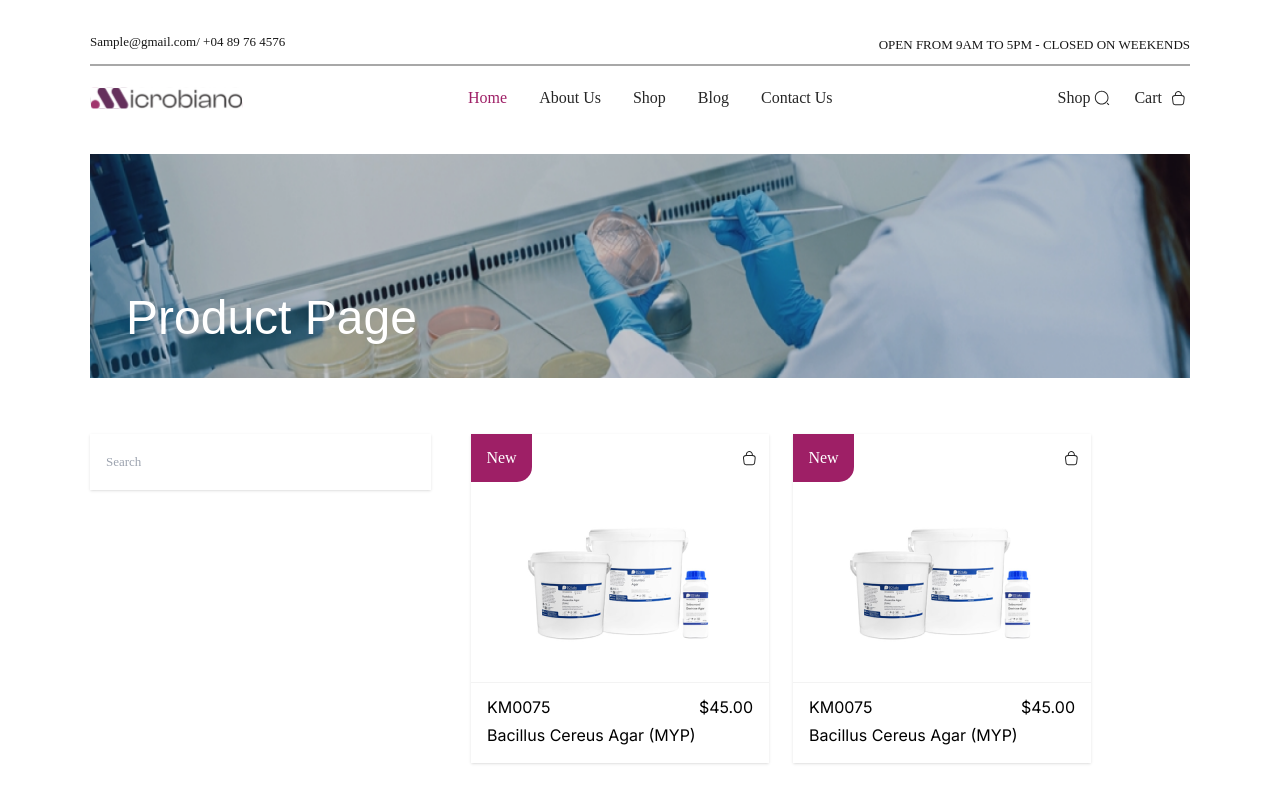
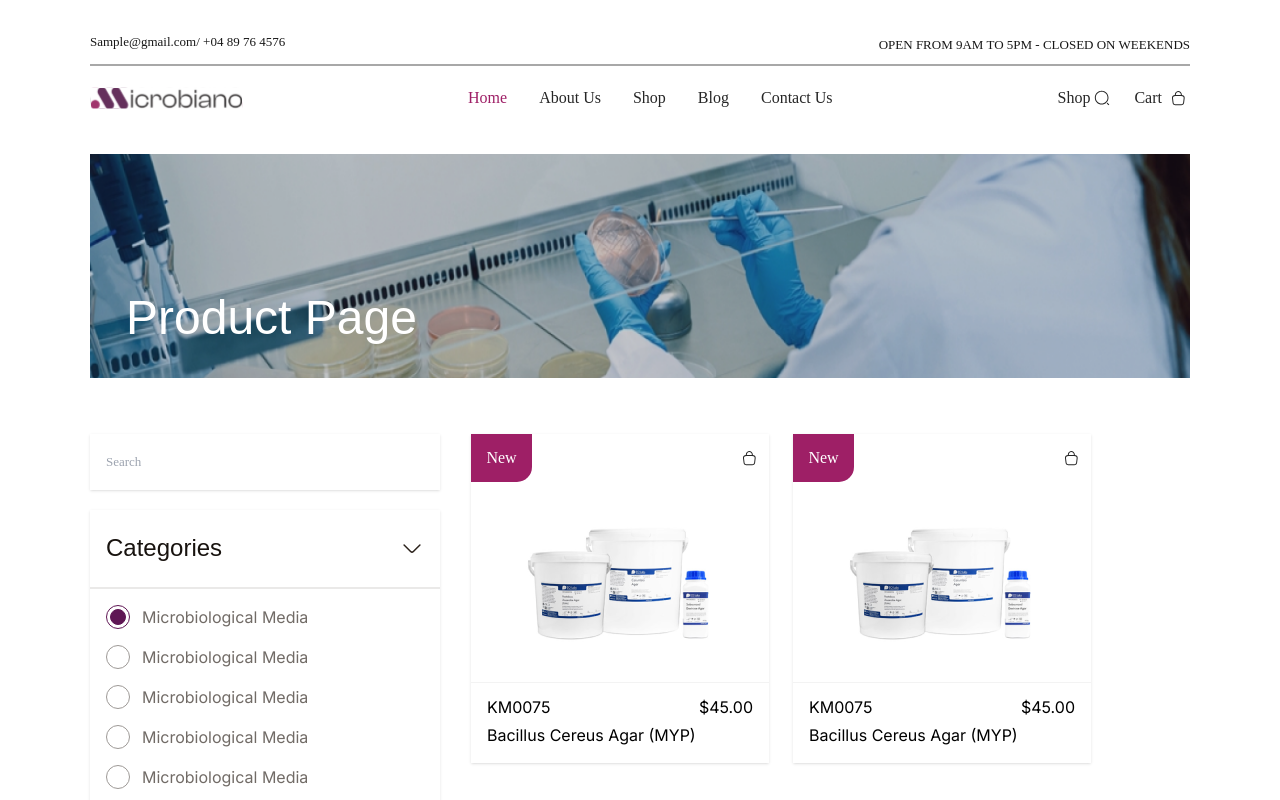
Before and after one commit to mtalha987/microbiano, a Next.js app: page /product in a window 1280 px wide. Shown: the top 800 px of the page. Built offline with nearby package versions, Linux system fonts and the light colour scheme.

Commit message:
Product Page Complete

```diff
--- a/app/Components/ProductSection.jsx
+++ b/app/Components/ProductSection.jsx
@@ -1,13 +1,14 @@
 import React from "react";
 import Image from "next/image";
 import ProductData from "./ProductData";
+import ArrowDown from "@/public/images/arrow-down.svg";
 
 const ProductSection = () => {
   return (
     <>
-      <div className="flex xl:mx-[90px] lg:mx-10 gap-10">
-        <div className="w-[31%] mt-14">
-          <div>
+      <div className="flex xs:flex-wrap xl:mx-[90px] lg:mx-10 mx-4 gap-10">
+        <div className="md:w-[31%] sm:w-[39%] xs:w-full mt-14">
+          <div className="lg:w-[350px]">
             <form className="flex">
               <input
                 type="text"
@@ -17,12 +18,64 @@ const ProductSection = () => {
             </form>
           </div>
 
-          <div>
+          <div className="lg:w-[350px] lg:h-[292px] bg-white shadow mt-5">
+            <div className="flex items-center content-center justify-between pt-6 mx-4">
+              <div>
+                <h2 className="text-[#18130f] text-2xl font-normal font-['Arial'] leading-[28.80px]">
+                  Categories
+                </h2>
+              </div>
+              <div>
+                <Image src={ArrowDown} />
+              </div>
+            </div>
+            <div className="w-full h-[0px] border border-[#eae9e8] mt-6"></div>
+
+            <div className="pb-4 lg:pb-0">
+                  <div className="flex gap-3 mx-4 mt-4">
+                    <div className="w-6 h-6 border border-[#5F1654]  rounded-full flex justify-center items-center content-center">
+                      <div className="w-4 h-4 border border-[#5F1654]  bg-[#5F1654]  rounded-full"></div>
+                    </div>
+                    <div><h2 className="text-[#716b66] text-base font-normal font-['Inter'] leading-normal">Microbiological Media</h2></div>
+                  </div>
+                  <div className="flex gap-3 mx-4 mt-4">
+                    <div className="w-6 h-6 border border-[#9D9996]  rounded-full flex justify-center items-center content-center">
+                      <div className="w-4 h-4   rounded-full"></div>
+                    </div>
+                    <div><h2 className="text-[#716b66] text-base font-normal font-['Inter'] leading-normal">Microbiological Media</h2></div>
+                  </div>
+                  <div className="flex gap-3 mx-4 mt-4">
+                    <div className="w-6 h-6 border border-[#9D9996]  rounded-full flex justify-center items-center content-center">
+                      <div className="w-4 h-4   rounded-full"></div>
+                    </div>
+                    <div><h2 className="text-[#716b66] text-base font-normal font-['Inter'] leading-normal">Microbiological Media</h2></div>
+                  </div>
+                  <div className="flex gap-3 mx-4 mt-4">
+                    <div className="w-6 h-6 border border-[#9D9996]  rounded-full flex justify-center items-center content-center">
+                      <div className="w-4 h-4   rounded-full"></div>
+                    </div>
+                    <div><h2 className="text-[#716b66] text-base font-normal font-['Inter'] leading-normal">Microbiological Media</h2></div>
+                  </div>
+                  <div className="flex gap-3 mx-4 mt-4">
+                    <div className="w-6 h-6 border border-[#9D9996]  rounded-full flex justify-center items-center content-center">
+                      <div className="w-4 h-4   rounded-full"></div>
+                    </div>
+                    <div><h2 className="text-[#716b66] text-base font-normal font-['Inter'] leading-normal">Microbiological Media</h2></div>
+                  </div>
+            </div>
+          </div>
+        </div>
+        <div className="w-[66%] xs:w-full ">
+          <ProductData />
+          <div className="flex gap-2 justify-center lg:mt-16 mt-5 lg:mb-20 mb-5 ">
+            <div className="w-10 h-10 bg-white shadow flex justify-center items-center rotate-90"><Image src={ArrowDown}/></div>
+            <div className="w-10 h-10  shadow flex justify-center items-center bg-[#9e1f66] text-[white] text-base font-normal font-['Poppins'] leading-normal">1</div>
+            <div className="w-10 h-10 bg-white shadow flex justify-center items-center text-[#554e49] text-base font-normal font-['Poppins'] leading-normal">2</div>
+            <div className="w-10 h-10 bg-white shadow flex justify-center items-center text-[#554e49] text-base font-normal font-['Poppins'] leading-normal">3</div>
+            <div className="w-10 h-10 bg-white shadow flex justify-center items-center text-[#554e49] text-base font-normal font-['Poppins'] leading-normal">4</div>
+            <div className="w-10 h-10 bg-white shadow flex justify-center items-center -rotate-90"><Image src={ArrowDown}/></div>
 
           </div>
-        </div>
-        <div className="w-[66%]">
-          <ProductData />
         </div>
       </div>
     </>
--- a/app/page.js
+++ b/app/page.js
@@ -6,7 +6,6 @@ import Products from "./Components/ProductsCatalog";
 import AboutUsSection from "./Components/AboutUsSection";
 import Vision from "./Components/Vision";
 import Banner from "./Components/Banner";
-import Footer from "./Components/Footer";
 
 export default function Home() {
   return (
--- a/app/product/page.js
+++ b/app/product/page.js
@@ -10,7 +10,7 @@ const page = () => {
       <Header/>
       <ProductPage/>
       <ProductSection/>
-      {/* <Banner/> */}
+      <Banner/>
     </>
   )
 }
--- a/app/singleProduct/page.js
+++ b/app/singleProduct/page.js
@@ -5,6 +5,7 @@ const page = () => {
   return (
     <>
     <Header/>
+
     </>
   )
 }
--- a/package.json
+++ b/package.json
@@ -9,9 +9,9 @@
     "lint": "next lint"
   },
   "dependencies": {
+    "next": "14.2.5",
     "react": "^18",
-    "react-dom": "^18",
-    "next": "14.2.5"
+    "react-dom": "^18"
   },
   "devDependencies": {
     "postcss": "^8",
```
Also changed, not shown: public/images/arrow-down.svg (added).
